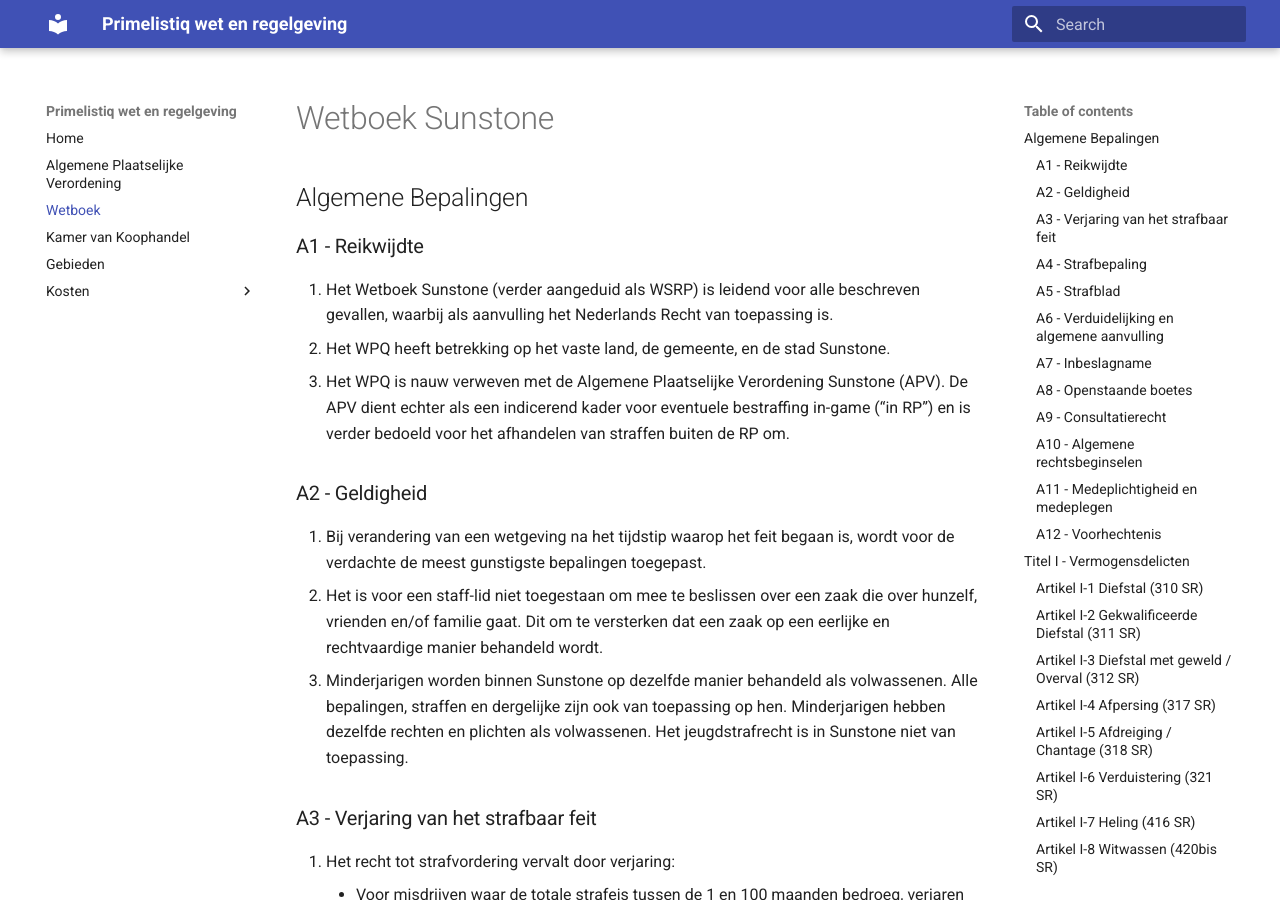
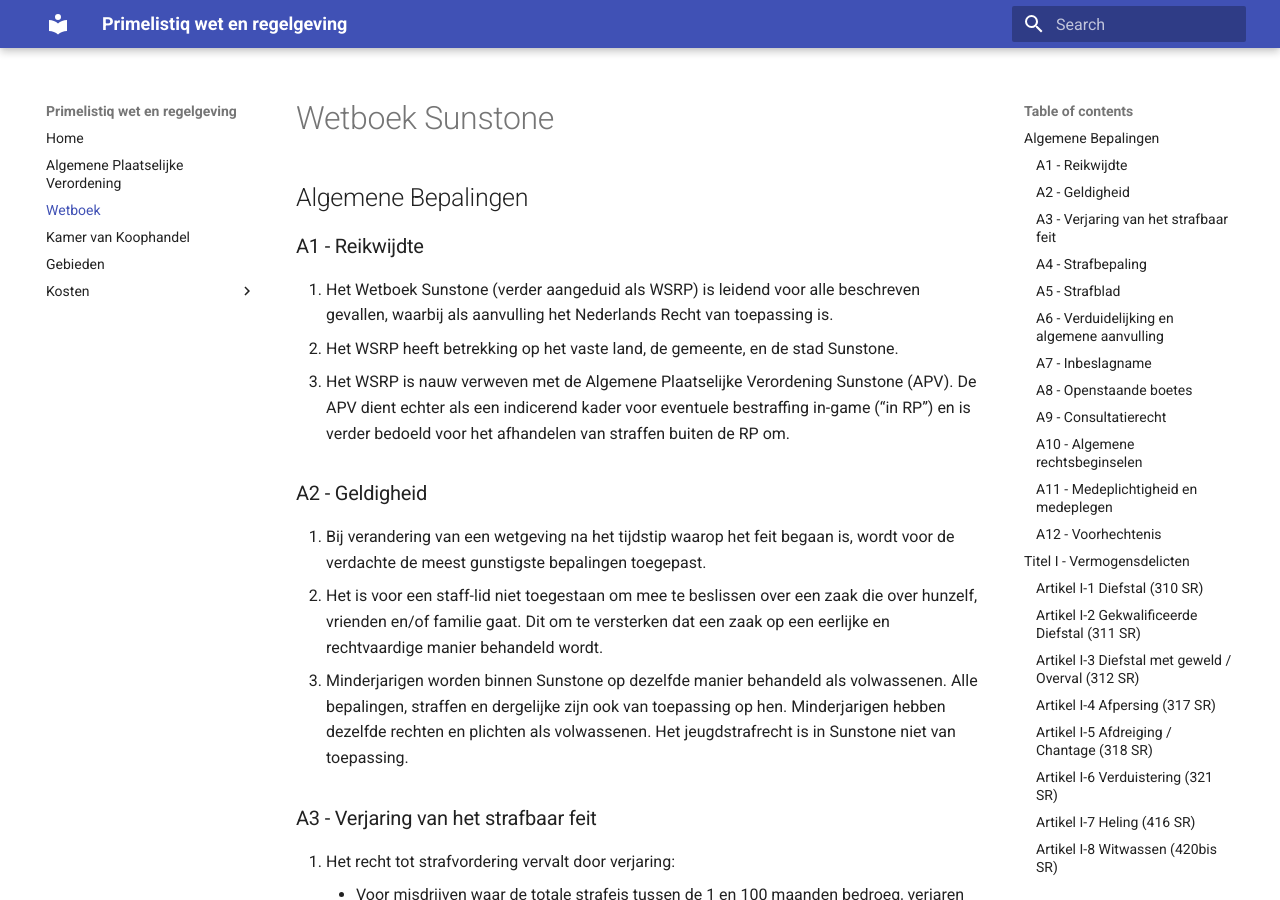
Before and after one commit to mickjoel/wetboek.sunstone, an MkDocs documentation site: the page built from docs/wetboek.md, in a window 1280 px wide and 900 px high. Built offline with MkDocs 1.6.1 and Material for MkDocs 9.7.7, drawn with Linux system fonts in a browser that asks for light colours.

Commit message:
Update wetboek.md

```diff
--- a/docs/wetboek.md
+++ b/docs/wetboek.md
@@ -5,8 +5,8 @@
 ### A1 - Reikwijdte
 
 1. Het Wetboek Sunstone (verder aangeduid als WSRP) is leidend voor alle beschreven gevallen, waarbij als aanvulling het Nederlands Recht van toepassing is.
-2. Het WPQ heeft betrekking op het vaste land, de gemeente, en de stad Sunstone.
-3. Het WPQ is nauw verweven met de Algemene Plaatselijke Verordening Sunstone (APV). De APV dient echter als een indicerend kader voor eventuele bestraffing in-game (“in RP”) en is verder bedoeld voor het afhandelen van straffen buiten de RP om.
+2. Het WSRP heeft betrekking op het vaste land, de gemeente, en de stad Sunstone.
+3. Het WSRP is nauw verweven met de Algemene Plaatselijke Verordening Sunstone (APV). De APV dient echter als een indicerend kader voor eventuele bestraffing in-game (“in RP”) en is verder bedoeld voor het afhandelen van straffen buiten de RP om.
 
 ### A2 - Geldigheid
 
```
